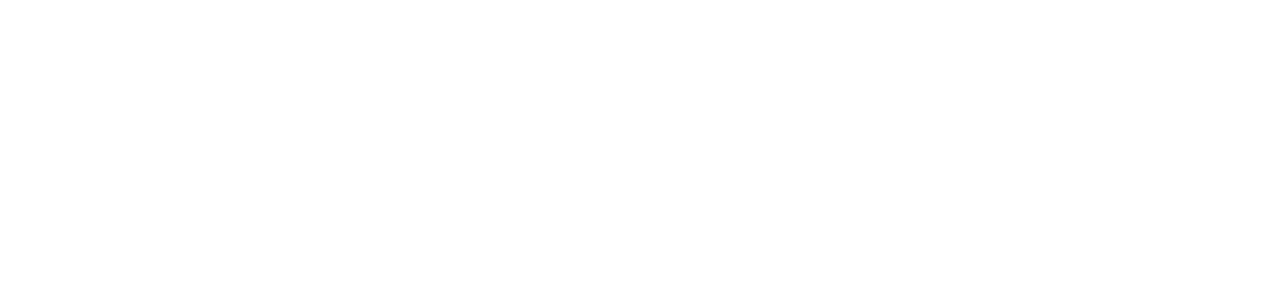
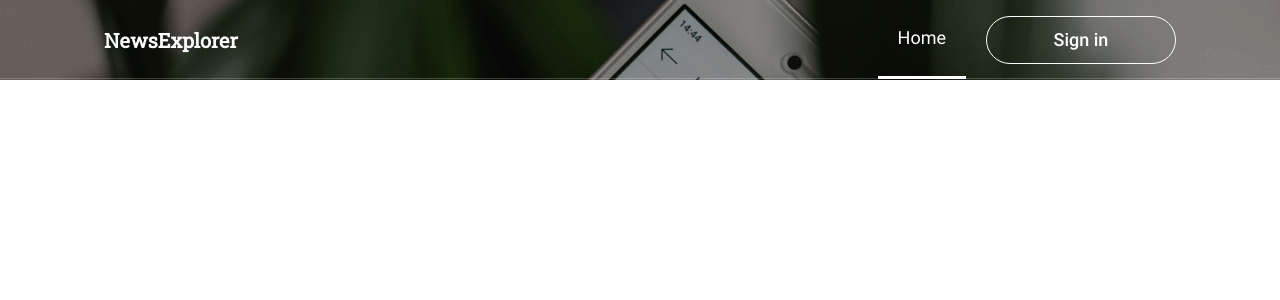
Before and after one commit to meidankaye/news-explorer-frontend, a React (Create React App) app: page / in a window 1280 px wide. Shown: the top 300 px of the page. Built offline with nearby package versions, Linux system fonts and the light colour scheme.

Commit message:
feat: header basic css

```diff
--- a/public/index.html
+++ b/public/index.html
@@ -24,7 +24,7 @@
       work correctly both with client-side routing and a non-root public URL.
       Learn how to configure a non-root public URL by running `npm run build`.
     -->
-    <title>React App</title>
+    <title>News Explorer</title>
   </head>
   <body>
     <noscript>You need to enable JavaScript to run this app.</noscript>
--- a/src/components/App/App.css
+++ b/src/components/App/App.css
@@ -2,3 +2,9 @@
   max-width: 1440px;
   margin: 0 auto;
 }
+
+.app__background {
+  background-image: url("../../images/Main-Background.png");
+  background-position-x: center;
+  background-repeat: no-repeat;
+}
--- a/src/components/App/App.js
+++ b/src/components/App/App.js
@@ -1,17 +1,19 @@
 import "./App.css";
 import Header from "../Header/Header";
+import HeaderButton from "../HeaderButton/HeaderButton";
+import Navigation from "../Navigation/Navigation";
 import Main from "../Main/Main";
 import Footer from "../Footer/Footer";
 
 function App() {
   return (
-        <div className='app'>
+    <div className="app app__background">
       <Header>
-
+        <Navigation>
+          <HeaderButton />
+        </Navigation>
       </Header>
-            <Main>
-
-            </Main>
+      <Main></Main>
       <Footer />
     </div>
   );
--- a/src/components/Header/Header.css
+++ b/src/components/Header/Header.css
@@ -0,0 +1,18 @@
+.header {
+  min-height: 79px;
+  display: flex;
+  justify-content: space-between;
+  align-items: center;
+  padding: 0 104px;
+  border-bottom: 1px solid rgba(196, 196, 196, 0.01);
+  box-shadow: inset 0px -1px 0px rgba(255, 255, 255, 0.2);
+  color: #fff;
+}
+
+.header__logo {
+  font-family: "Roboto-slab", sans-serif;
+  font-weight: 700;
+  font-size: 20px;
+  line-height: 24px;
+  cursor: pointer;
+}
--- a/src/components/Header/Header.js
+++ b/src/components/Header/Header.js
@@ -1,11 +1,12 @@
 import "./Header.css";
 
-function Header() {
-    return(
-        <header className="header">
-
-        </header>
-    );
+function Header({ children }) {
+  return (
+    <header className="header">
+      <span className="header__logo">NewsExplorer</span>
+      {children}
+    </header>
+  );
 }
 
 export default Header;
--- /dev/null
+++ b/src/components/HeaderButton/HeaderButton.css
@@ -0,0 +1,22 @@
+.header-button {
+  font-family: "Roboto", sans-serif;
+  font-weight: 500;
+  font-size: 18px;
+  line-height: 24px;
+  outline: none;
+  background-color: transparent;
+  color: inherit;
+  border: 1px solid #ffffff;
+  border-radius: 100px;
+  display: flex;
+  align-items: center;
+  height: 48px;
+  padding: 12px 19px;
+  margin-left: 20px;
+  cursor: pointer;
+}
+
+.header-button__signin {
+  width: 150px;
+  margin-right: 0;
+}
--- /dev/null
+++ b/src/components/HeaderButton/HeaderButton.js
@@ -0,0 +1,13 @@
+import "./HeaderButton.css";
+
+function HeaderButton() {
+    return (
+        <button className="header-button">
+            <span className="header-button__signin">
+                Sign in
+            </span>
+        </button>
+    );
+}
+
+export default HeaderButton;
--- a/src/components/Navigation/Navigation.css
+++ b/src/components/Navigation/Navigation.css
@@ -0,0 +1,21 @@
+.navigation {
+  font-family: "Roboto", sans-serif;
+  font-weight: 500;
+  font-size: 18px;
+  line-height: 24px;
+  display: flex;
+  flex-wrap: nowrap;
+  align-items: center;
+}
+
+.navigation__page-button {
+    min-width: 68px;
+    height: 79px;
+    color: inherit;
+    outline: none;
+    background-color: transparent;
+    padding: 0 20px;
+    border: none;
+    border-bottom: 3px solid #fff;
+    cursor: pointer;
+}
--- a/src/components/Navigation/Navigation.js
+++ b/src/components/Navigation/Navigation.js
@@ -0,0 +1,12 @@
+import "./Navigation.css";
+
+function Navigation({ children }) {
+  return (
+    <nav className="navigation">
+      <button className="navigation__page-button">Home</button>
+      {children}
+    </nav>
+  );
+}
+
+export default Navigation;
```
Also changed, not shown: 1 other file (tests, documents, lock files or other folders). Lines whose indentation alone changed are shown as unchanged.
